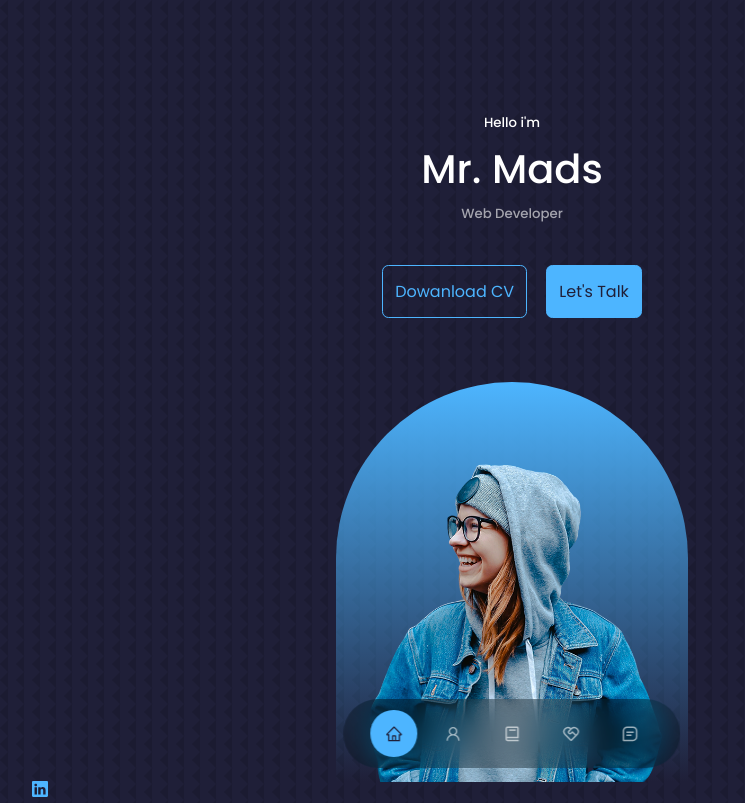
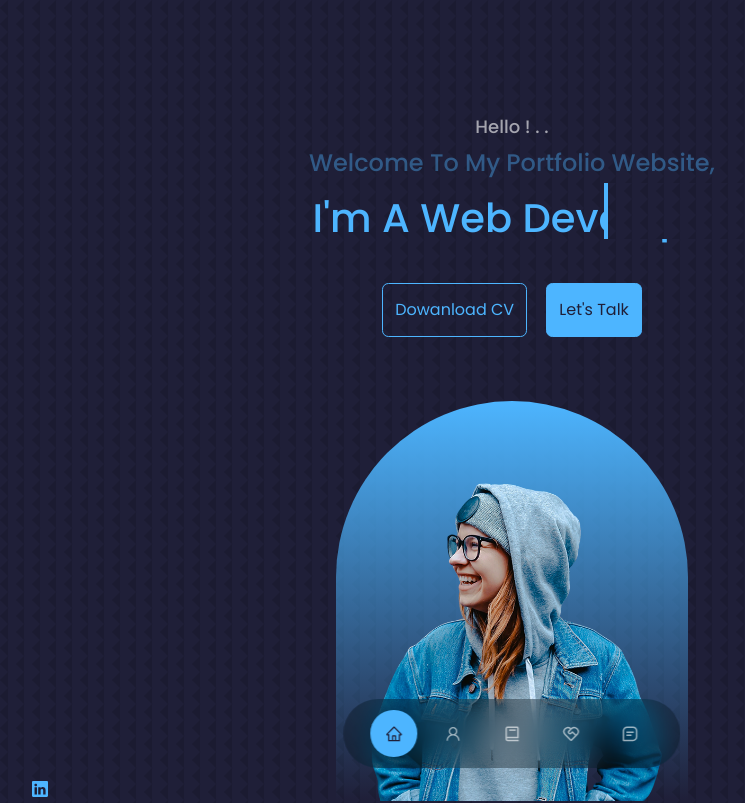
Before and after one commit to MrMADS28289/My-Portfolio-Website, a React (Create React App) app: page / in a window 1280 px wide. Shown: the top 803 px of the page, without its empty margins (128-873 px from the left). Built offline with nearby package versions, Linux system fonts and the light colour scheme.

Commit message:
Typing animation is completed

```diff
--- a/src/Components/Footer/Footer.js
+++ b/src/Components/Footer/Footer.js
@@ -32,7 +32,7 @@ const Footer = () => {
                 <li>Contact</li>
             </ul>
             <p>&copy; {date} Mr. Mads | All Rights Reserved</p>
-            <p>Created with <BsFillSuitHeartFill /> by MD Abduss Sobhan</p>
+            <p>Created with <BsFillSuitHeartFill /> by MD Masum Abduss Sobhan</p>
         </footer>
     );
 };
--- a/src/Components/Header/Header.css
+++ b/src/Components/Header/Header.css
@@ -9,6 +9,64 @@ header {
     height: 95%;
     position: relative;
 }
+
+/*----------- TYPING ANIMATION -------------*/
+
+.hello-text {
+    color: var(--color-light);
+    font-size: large;
+}
+
+.static-text {
+    color: var(--color-primary-variant);
+}
+
+.wrapper .dynamic-texts {
+    margin-left: 15px;
+    height: 60px;
+    line-height: 70px;
+    overflow: hidden;
+}
+
+.dynamic-texts li {
+    font-size: 2.5rem;
+    font-weight: 500;
+    position: relative;
+    top: 0;
+    color: var(--color-primary);
+    animation: slide 30s steps(2) infinite;
+}
+
+@keyframes slide {
+    100% {
+        top: -150px;
+    }
+}
+
+.dynamic-texts li span {
+    position: relative;
+
+}
+
+.dynamic-texts li span::after {
+    content: '';
+    position: absolute;
+    left: 0;
+    height: 100%;
+    width: 100%;
+    background: var(--color-bg);
+    background-image: url(../../assets/bg-texture.png);
+    border-left: 4px solid var(--color-primary);
+    animation: typing 4s steps(20) infinite;
+}
+
+@keyframes typing {
+    100% {
+        left: 100%;
+        margin: 0 -35px 0 35px;
+    }
+}
+
 
 /*----------- CTA -------------*/
 .cta {
--- a/src/Components/Header/Header.js
+++ b/src/Components/Header/Header.js
@@ -8,9 +8,14 @@ const Header = () => {
     return (
         <header>
             <div className="container header_container">
-                <h5>Hello i'm</h5>
-                <h1>Mr. Mads</h1>
-                <h5 className="text-light">Web Developer</h5>
+                <h5 className='hello-text'>Hello ! . .</h5>
+                <h2 className="static-text">Welcome To My Portfolio Website,</h2>
+                <div className="wrapper">
+                    <ul className="dynamic-texts">
+                        <li><span>I'm A Web Developer</span></li>
+                        <li><span>I'm MD Masum Abduss Sobhan</span></li>
+                    </ul>
+                </div>
                 <CTA />
                 <HeaderSocial />
                 <div className="me">
```
